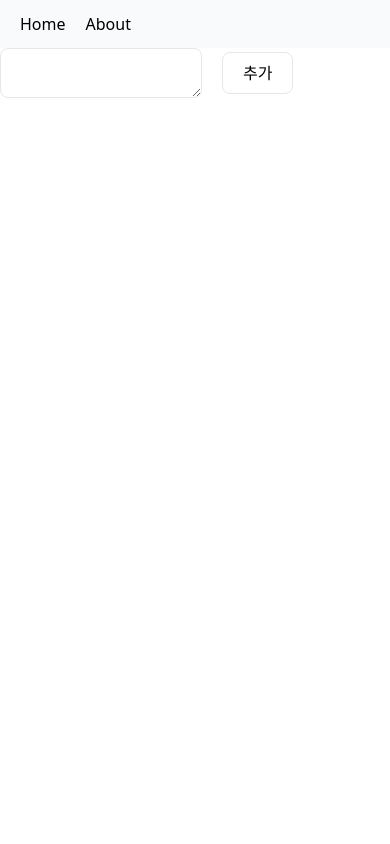
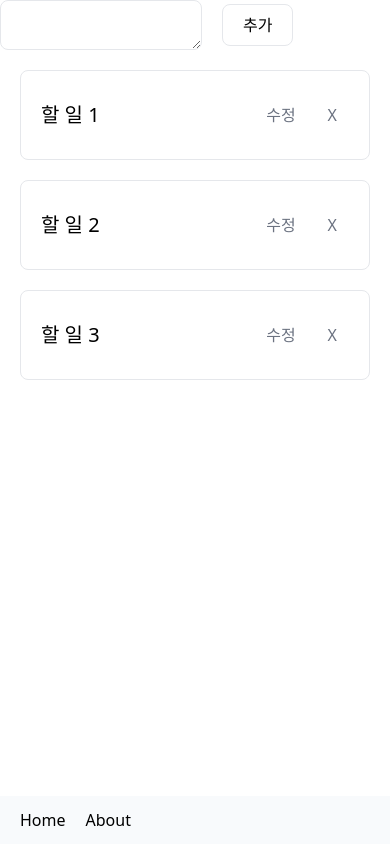
Before and after one commit to ProdMoon/ux-salon-proto-0, a Vue app: page / in a window 390 px wide. Built offline with nearby package versions, Linux system fonts and the light colour scheme.

Commit message:
fix: default behavior as mobile environment

```diff
--- a/src/App.vue
+++ b/src/App.vue
@@ -7,14 +7,17 @@ inject();
 </script>
 
 <template>
-  <header>
-    <div class="w-full bg-slate-50">
-      <nav class="px-5 py-3 flex space-x-5">
-        <RouterLink to="/"><div>Home</div></RouterLink>
-        <RouterLink to="/about"><div>About</div></RouterLink>
-      </nav>
+  <div class="w-screen h-screen flex items-center justify-center bg-gray-700">
+    <div class="w-full h-full bg-white sm:w-[430px] sm:h-[932px] relative">
+      <RouterView />
+      <footer class="w-full absolute bottom-0 left-0">
+        <div class="w-full bg-slate-50">
+          <nav class="px-5 py-3 flex space-x-5">
+            <RouterLink to="/"><div>Home</div></RouterLink>
+            <RouterLink to="/about"><div>About</div></RouterLink>
+          </nav>
+        </div>
+      </footer>
     </div>
-  </header>
-
-  <RouterView />
+  </div>
 </template>
--- a/src/assets/output.css
+++ b/src/assets/output.css
@@ -544,12 +544,24 @@ video {
   position: absolute;
 }
 
+.relative {
+  position: relative;
+}
+
+.sticky {
+  position: sticky;
+}
+
 .left-0 {
   left: 0px;
 }
 
 .top-0 {
   top: 0px;
+}
+
+.bottom-0 {
+  bottom: 0px;
 }
 
 .flex {
@@ -560,16 +572,52 @@ video {
   height: 100%;
 }
 
+.h-screen {
+  height: 100vh;
+}
+
+.h-\[800px\] {
+  height: 800px;
+}
+
+.h-\[840px\] {
+  height: 840px;
+}
+
+.h-\[915px\] {
+  height: 915px;
+}
+
 .min-h-\[300px\] {
   min-height: 300px;
+}
+
+.min-h-\[840px\] {
+  min-height: 840px;
 }
 
 .w-full {
   width: 100%;
 }
 
+.w-\[480px\] {
+  width: 480px;
+}
+
+.w-screen {
+  width: 100vw;
+}
+
 .min-w-\[400px\] {
   min-width: 400px;
+}
+
+.max-w-\[480px\] {
+  max-width: 480px;
+}
+
+.flex-col {
+  flex-direction: column;
 }
 
 .items-center {
@@ -624,6 +672,21 @@ video {
   background-color: rgb(255 255 255 / var(--tw-bg-opacity));
 }
 
+.bg-slate-500 {
+  --tw-bg-opacity: 1;
+  background-color: rgb(100 116 139 / var(--tw-bg-opacity));
+}
+
+.bg-gray-500 {
+  --tw-bg-opacity: 1;
+  background-color: rgb(107 114 128 / var(--tw-bg-opacity));
+}
+
+.bg-gray-700 {
+  --tw-bg-opacity: 1;
+  background-color: rgb(55 65 81 / var(--tw-bg-opacity));
+}
+
 .p-2 {
   padding: 0.5rem;
 }
@@ -665,3 +728,21 @@ video {
   --tw-text-opacity: 1;
   color: rgb(107 114 128 / var(--tw-text-opacity));
 }
+
+@media (min-width: 640px) {
+  .sm\:h-\[915px\] {
+    height: 915px;
+  }
+
+  .sm\:h-\[932px\] {
+    height: 932px;
+  }
+
+  .sm\:w-\[480px\] {
+    width: 480px;
+  }
+
+  .sm\:w-\[430px\] {
+    width: 430px;
+  }
+}
--- a/src/views/HomeView.vue
+++ b/src/views/HomeView.vue
@@ -28,13 +28,31 @@ function removeTodo(index) {
 }
 
 function initTodos() {
-  const todosFromLocalStorage = localStorage.getItem('todos');
-  if (todosFromLocalStorage) {
-    const parsedTodos = JSON.parse(todosFromLocalStorage);
-    todos.value = parsedTodos.map((todo) => {
-      return makeTodoObject(todo.content);
-    });
-  }
+  // const todosFromLocalStorage = localStorage.getItem('todos');
+  // if (todosFromLocalStorage) {
+  //   const parsedTodos = JSON.parse(todosFromLocalStorage);
+  //   todos.value = parsedTodos.map((todo) => {
+  //     return makeTodoObject(todo.content);
+  //   });
+  // }
+  const initialTodos = [
+    {
+      content: '할 일 1',
+      editFunction: editTodo,
+      removeFunction: removeTodo
+    },
+    {
+      content: '할 일 2',
+      editFunction: editTodo,
+      removeFunction: removeTodo
+    },
+    {
+      content: '할 일 3',
+      editFunction: editTodo,
+      removeFunction: removeTodo
+    }
+  ];
+  todos.value = initialTodos;
 }
 
 watch(
```
